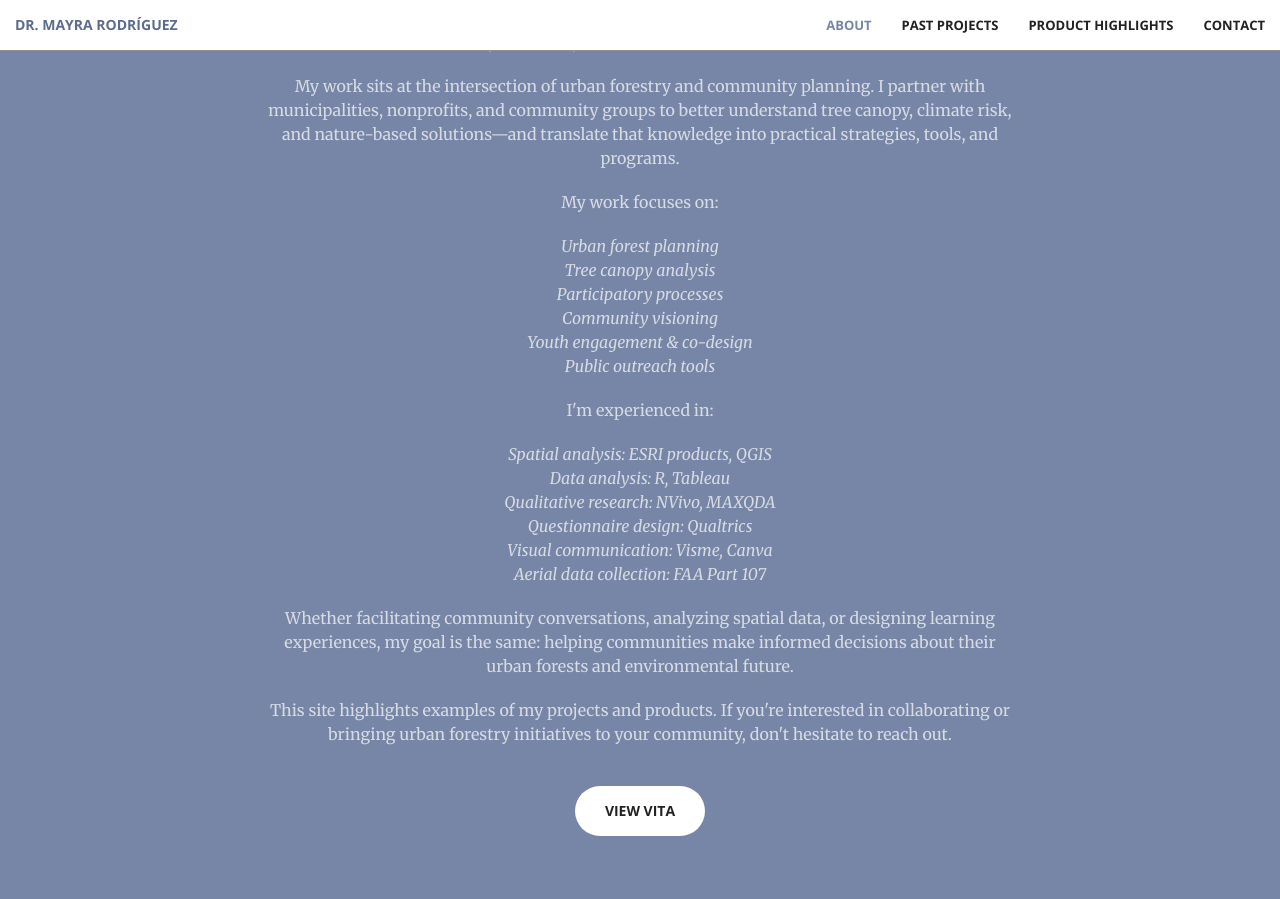
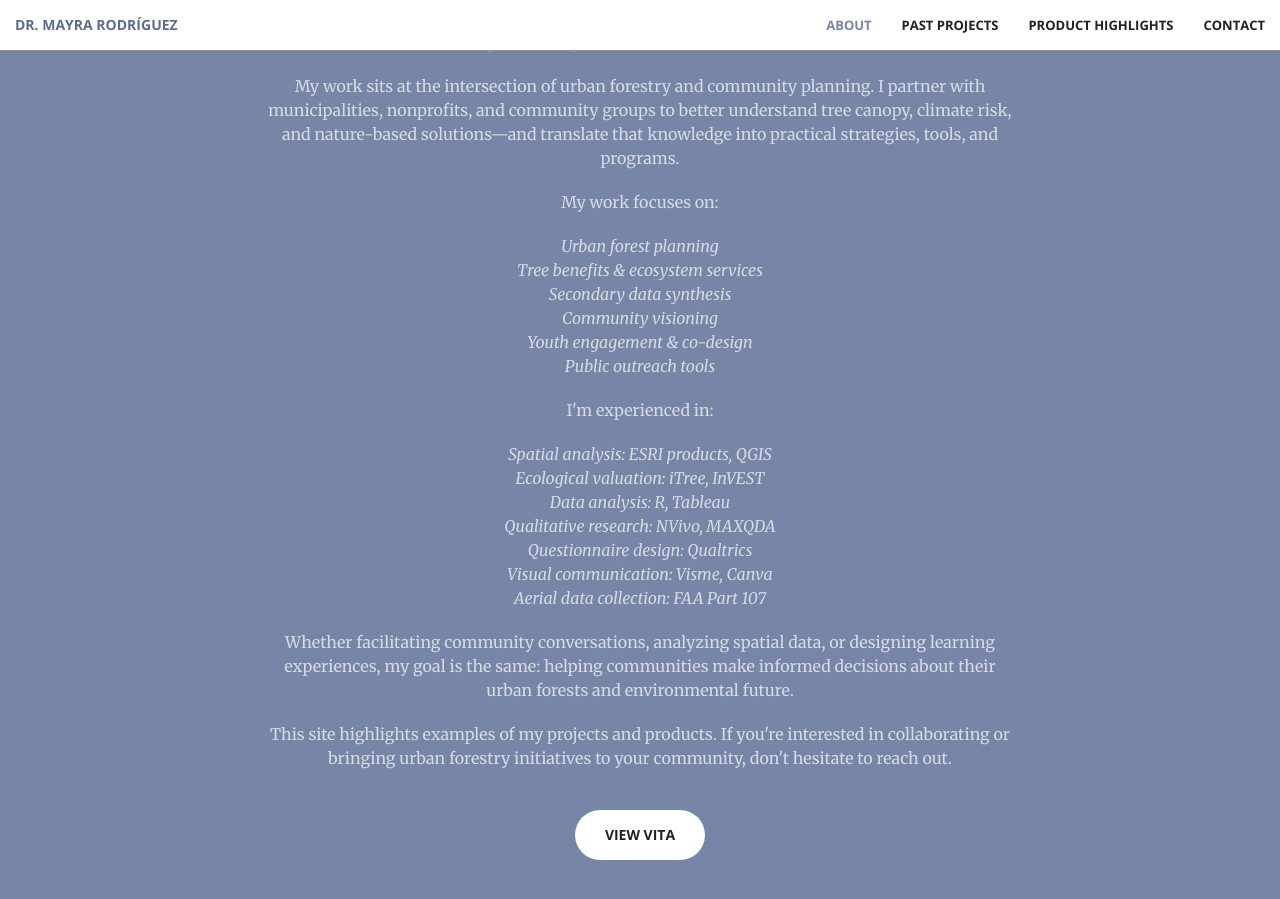
Before and after one commit to RodriguezMayraI/RodriguezMayraI.github.io, a Jekyll site: the page built from index.html, in a window 1280 px wide and 900 px high, scrolled down 1070 px. Built offline with Jekyll 4.4.1, drawn with Linux system fonts in a browser that asks for light colours.

Commit message:
Update call-to-action.html

```diff
--- a/_includes/call-to-action.html
+++ b/_includes/call-to-action.html
@@ -20,8 +20,8 @@
 
                 <p class="text-faded">
     <em>Urban forest planning</em><br>
-    <em>Tree canopy analysis</em><br>
-    <em>Participatory processes</em><br>
+    <em>Tree benefits & ecosystem services</em><br>
+    <em>Secondary data synthesis</em><br>
     <em>Community visioning</em><br>
     <em>Youth engagement & co-design</em><br>
     <em>Public outreach tools</em>
@@ -33,6 +33,7 @@
 
                 <p class="text-faded">
     <em>Spatial analysis: ESRI products, QGIS</em><br>
+    <em>Ecological valuation: iTree, InVEST</em><br>
     <em>Data analysis: R, Tableau</em><br>
     <em>Qualitative research: NVivo, MAXQDA</em><br>
     <em>Questionnaire design: Qualtrics</em><br>
```
